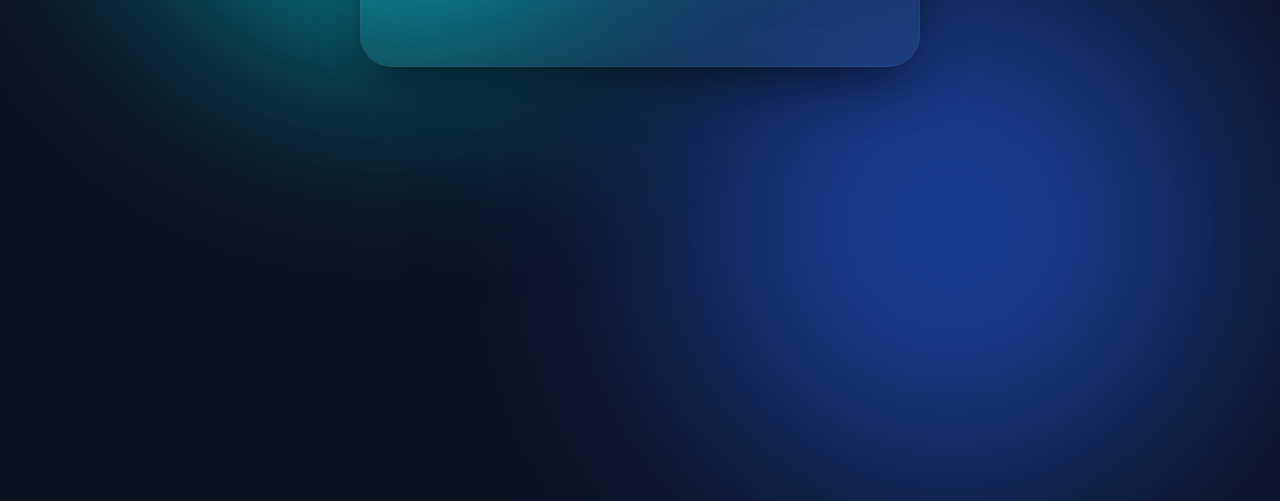
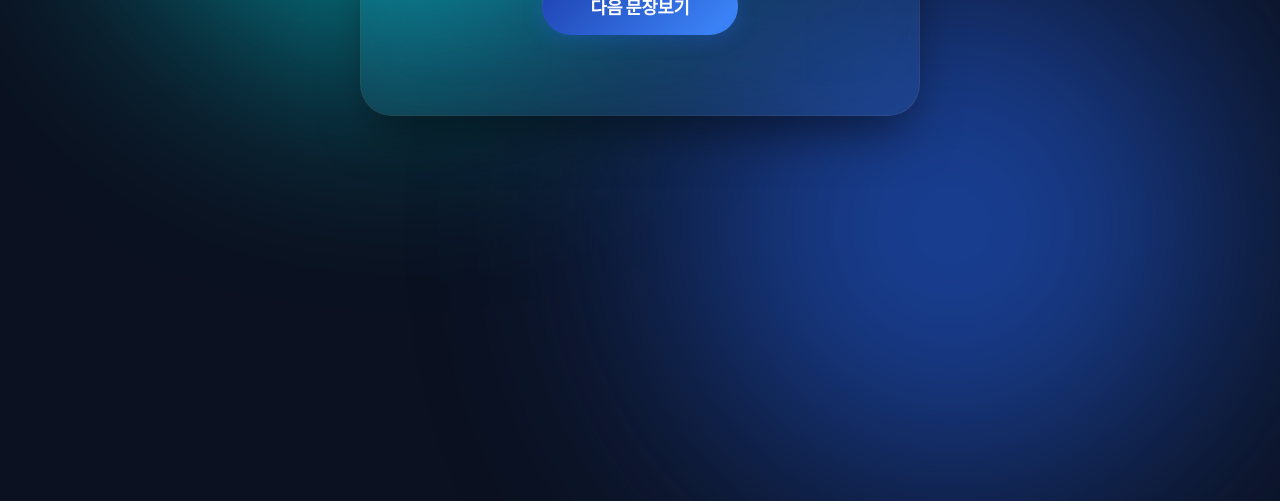
Before and after one commit to LimHyeongHo/antigravity_project, a plain HTML site: page week1/index.html in a window 1280 px wide. Shown: the part 443-944 px from the top of the page. Drawn offline with Linux system fonts and the light colour scheme.

Commit message:
feat: add next sentence button with blue theme

```diff
--- a/week1/index.html
+++ b/week1/index.html
@@ -14,6 +14,7 @@
     <main class="container">
         <div class="glass-panel">
             <h1 class="main-text">내 첫번째 아이디어</h1>
+            <button class="next-btn" id="nextBtn">다음 문장보기</button>
             <div class="glow"></div>
         </div>
     </main>
--- a/week1/styles.css
+++ b/week1/styles.css
@@ -134,3 +134,41 @@ body::after {
         padding: 3rem 2rem;
     }
 }
+
+/* Button styles */
+.next-btn {
+    display: block;
+    margin: 2.5rem auto 0 auto;
+    padding: 1rem 3rem;
+    font-size: 1.1rem;
+    font-weight: 600;
+    letter-spacing: -0.01em;
+    color: #ffffff;
+    background: linear-gradient(135deg, #1e40af 0%, #3b82f6 50%, #1d4ed8 100%);
+    background-size: 200% auto;
+    border: none;
+    border-radius: 50px;
+    cursor: pointer;
+    box-shadow: 0 4px 20px rgba(37, 99, 235, 0.3), inset 0 1px 1px rgba(255, 255, 255, 0.2);
+    transition: all 0.4s cubic-bezier(0.165, 0.84, 0.44, 1);
+    font-family: 'Outfit', 'Noto Sans KR', sans-serif;
+    position: relative;
+    z-index: 1;
+    animation: fadeIn 1.5s ease-out;
+}
+
+.next-btn:hover {
+    background-position: right center;
+    box-shadow: 0 8px 30px rgba(37, 99, 235, 0.6), inset 0 1px 1px rgba(255, 255, 255, 0.3);
+    transform: translateY(-3px);
+}
+
+.next-btn:active {
+    transform: translateY(-1px);
+    box-shadow: 0 4px 15px rgba(37, 99, 235, 0.4);
+}
+
+@keyframes fadeIn {
+    0% { opacity: 0; }
+    100% { opacity: 1; }
+}
```
